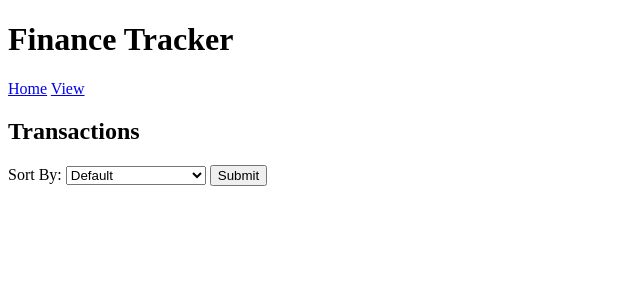
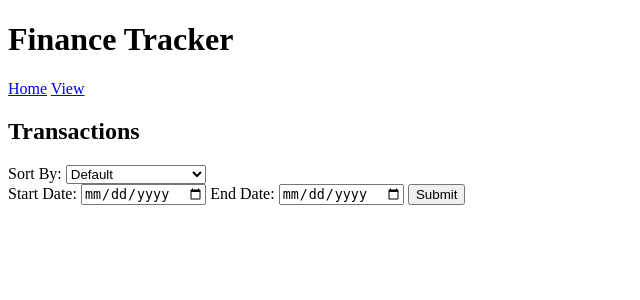
Before and after one commit to Lin-Ian/Finance-Tracker, a Flask app: page /view in a window 1280 px wide. Shown: the top 300 px of the page, without its empty margins (0-640 px from the left). Run offline with Flask 3, Linux system fonts and the light colour scheme; data that the repository does not hold is empty; some libraries are stand-ins or nearby versions.

Commit message:
Add date range input on view page

```diff
--- a/templates/view.html
+++ b/templates/view.html
@@ -19,6 +19,11 @@
             <option value="amount_desc">Amount Decreasing</option>
             <option value="amount_inc">Amount Increasing</option>
         </select>
+        <br>
+        <label for="start_date">Start Date:</label>
+        <input type="date" id="start_date" name="start_date">
+        <label for="start_date">End Date:</label>
+        <input type="date" id="end_date" name="end_date">
         <input type="submit" value="Submit">
     </form>
 
```
